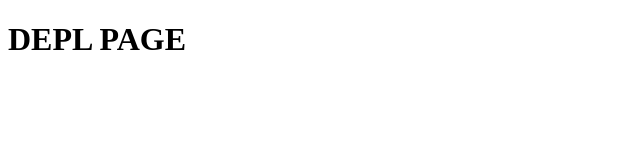
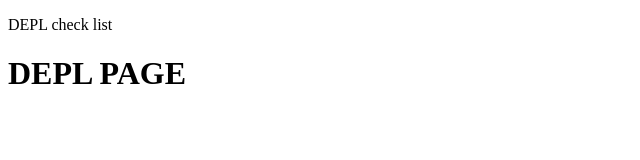
Before and after one commit to veeweeherman/depl, a website: page index.html in a window 1280 px wide. Shown: the whole page, without its empty margins (0-640 px from the left). Drawn offline with Linux system fonts and the light colour scheme.

Commit message:
adding to html page

```diff
--- a/index.html
+++ b/index.html
@@ -3,7 +3,7 @@
   <head>
 
     <title>depl-ing</title>
-
+    <p>DEPL check list</p>
 
   </head>
   <body>
```
